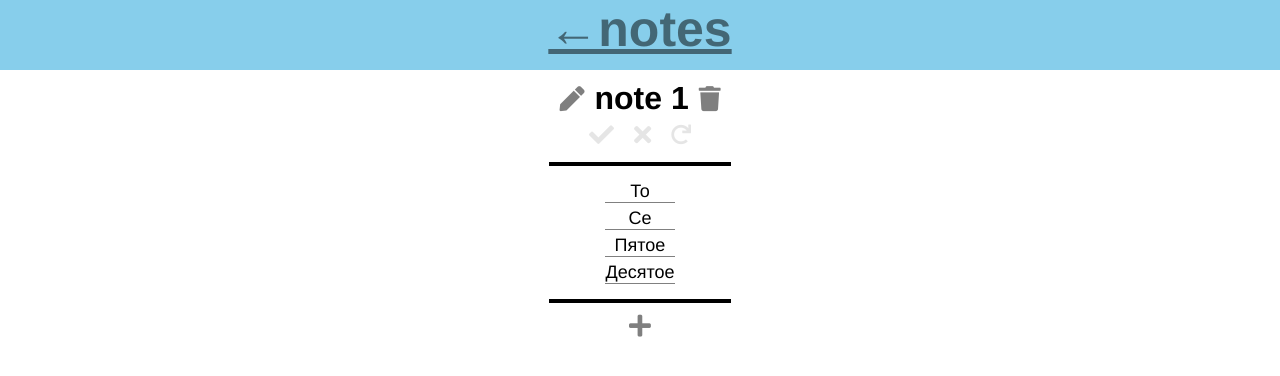
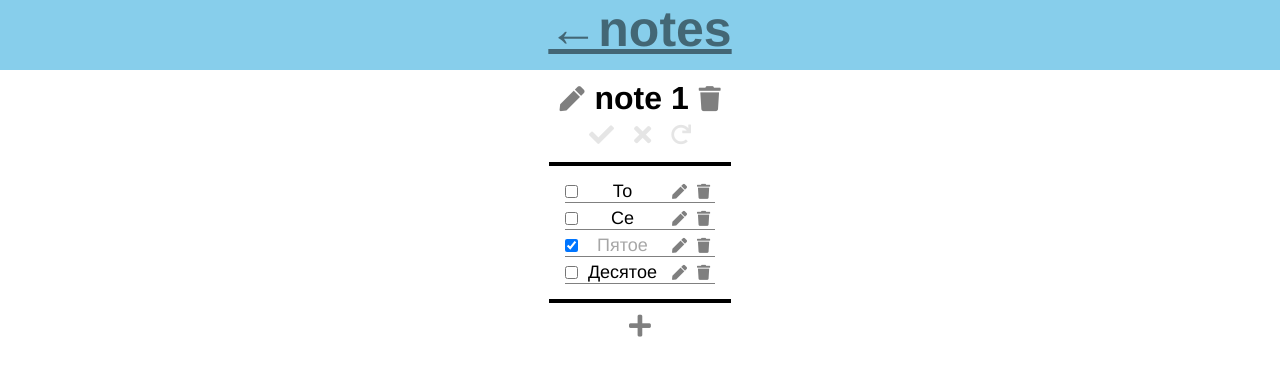
Before and after one commit to JollyR0ger42/Vue-Todo, a Vue app: page /notes/0 in a window 1280 px wide. Shown: the top 376 px of the page. Built offline with nearby package versions, Linux system fonts and the light colour scheme.

Commit message:
add note editing functionality

```diff
--- a/src/App.vue
+++ b/src/App.vue
@@ -104,6 +104,11 @@ export default {
 hr{
   border: 2px solid black;
 }
+.todo{
+  font-size: 18px;
+  margin: 5px 0;
+  border-bottom: 1px solid grey;
+}
 
 /* Buttons */
 .inactiveButton{
--- a/src/components/Note/NoteEdit.vue
+++ b/src/components/Note/NoteEdit.vue
@@ -8,7 +8,12 @@
     </div>
     <hr>
     <ul>
-      <Todo v-for="todo in noteState.todoList" :key="todo.id" :todo="todo" />
+      <TodoEdit
+        @set-todo="setTodo"
+        @delete-todo="deleteTodo"
+        v-for="todo in noteState.todoList"
+        :key="todo.id" :todo="todo"
+      />
     </ul>
     <TodoAddField
       v-if="showAddTodoField"
@@ -23,7 +28,7 @@
 
 <script>
 import {mapGetters} from 'vuex';
-import Todo from '@/components/Todo/Todo';
+import TodoEdit from '@/components/Todo/TodoEdit';
 import TodoAddButton from '@/components/Todo/TodoAddButton';
 import TodoAddField from '@/components/Todo/TodoAddField';
 import NoteTitleEdit from './NoteTitleEdit';
@@ -49,7 +54,7 @@ export default {
     },
   props: ['note'],
   components: {
-    Todo, TodoAddButton, TodoAddField, NoteTitleEdit
+    TodoEdit, TodoAddButton, TodoAddField, NoteTitleEdit
   },
   beforeMount(){
     this.noteState = JSON.parse(JSON.stringify(this.noteById(this.note.id)))
@@ -60,11 +65,19 @@ export default {
   methods:{
     handleTodoSubmit(text){
       const id = this.noteState.todoList[this.noteState.todoList.length - 1].id + 1;
-      const newTodo = {id, text}
+      const newTodo = {id, text, status: false}
       this.noteState.todoList.push(newTodo)
     },
     setTitle(title){
       this.noteState.title = title
+    },
+    setTodo(newTodo){
+      console.log(this.noteState)
+      let todo = this.noteState.todoList.find(todo => todo.id === newTodo.id);
+      Object.assign(todo, newTodo)
+    },
+    deleteTodo(){
+      console.log('deleted')
     }
   }
 }
--- a/src/components/Note/NotePreview.vue
+++ b/src/components/Note/NotePreview.vue
@@ -3,7 +3,9 @@
     <h1>{{note.title}}</h1>
     <hr>
     <ul>
-      <Todo v-for="todo in note.todoList" :key="todo.id" :todo="todo" />
+      <li class="todo" v-for="todo in note.todoList" :key="todo.id" :todo="todo">
+        {{todo.text}}
+      </li>
     </ul>
     <hr>
     <div class="delete-wrapper" @click.prevent>
@@ -13,12 +15,11 @@
 </template>
 
 <script>
-import Todo from '@/components/Todo/Todo';
 import NoteDeleteButton from './NoteDeleteButton';
 
 export default {
   props: ['note'],
-  components: {Todo, NoteDeleteButton}
+  components: {NoteDeleteButton}
 }
 </script>
 
--- a/src/components/Todo/Todo.vue
+++ /dev/null
@@ -1,17 +0,0 @@
-<template>
-  <li>{{todo.text}}</li>
-</template>
-
-<script>
-export default {
-  props: ['todo']
-}
-</script>
-
-<style scoped>
-li{
-  font-size: 18px;
-  margin: 5px 0;
-  border-bottom: 1px solid grey;
-}
-</style>
--- /dev/null
+++ b/src/components/Todo/TodoEdit.vue
@@ -0,0 +1,76 @@
+<template>
+  <li class="todo">
+    <input type="checkbox" v-model="todo.status">
+    <span :class="{done: todo.status}" v-if="!todoEdit" ref="text">{{todo.text}}</span>
+    <form v-show="todoEdit" @submit.prevent="submit">
+      <input
+        v-model="newText"
+        class="title-input"
+        :style="{'width': todoWidth + 'px'}"
+        type="text"
+        ref="input"
+      />
+    </form>
+    <div class="buttons">
+      <button v-if="!todoEdit" @click="enableTodoEdit"><i class="fas fa-pen"></i></button>
+      <button v-if="!todoEdit"><i class="fas fa-trash"></i></button>
+      <button v-if="todoEdit" @click="submit"><i class="fas fa-check"></i></button>
+      <button v-if="todoEdit" @click="discard"><i class="fas fa-times"></i></button>
+    </div>
+  </li>
+</template>
+
+<script>
+export default {
+  data(){
+    return{
+      todoEdit: false,
+      newText: this.todo.text,
+      todoWidth: 0,
+    }
+  },
+  mounted(){
+    this.todoWidth = this.$refs.text.offsetWidth
+  },
+  methods: {
+    submit(){
+      this.$emit('set-todo', {...this.todo, text: this.newText})
+      this.todoEdit = false
+    },
+    discard(){
+      this.newText = this.todo.text
+      this.todoEdit = false
+    },
+    enableTodoEdit(){
+      this.todoEdit = true
+      setTimeout( () => this.$refs.input.focus(), 0)
+    }
+  },
+  props: ['todo']
+}
+</script>
+
+<style scoped>
+li{
+  display: flex;
+  width: 100%;
+  justify-content: space-between;
+  align-items: center;
+}
+i{
+  font-size: 15px;
+}
+li span{
+  margin: 0 10px;
+  flex-grow: 1;
+}
+button{
+  margin: 0 5px;
+}
+input{
+  text-align: center;
+}
+.done{
+  color: rgba(0, 0, 0, 0.35);
+}
+</style>
--- a/src/store/index.js
+++ b/src/store/index.js
@@ -16,19 +16,23 @@ export default new Vuex.Store({
         todoList: [
           {
             id: 0,
-            text: 'То'
+            text: 'То',
+            status: false
           },
           {
             id: 1,
-            text: 'Се'
+            text: 'Се',
+            status: false
           },
           {
             id: 2,
-            text: 'Пятое'
+            text: 'Пятое',
+            status: true
           },
           {
             id: 3,
-            text: 'Десятое'
+            text: 'Десятое',
+            status: false
           },
         ]
       }
```
